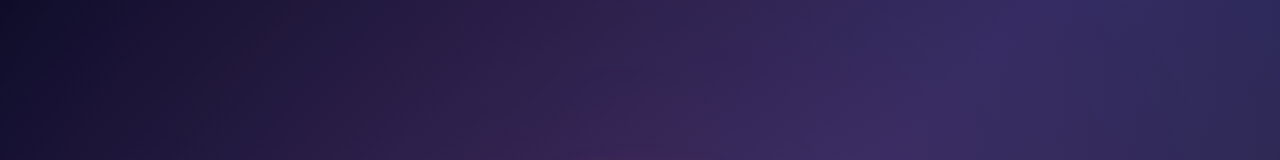
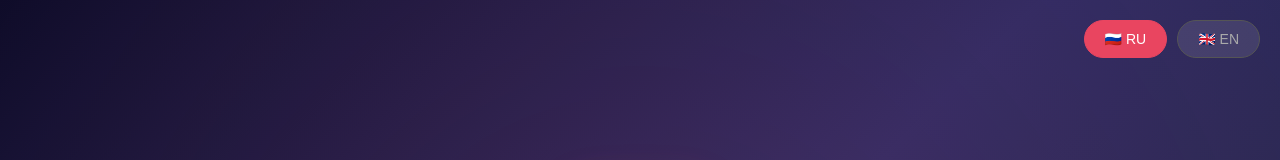
Before and after one commit to nversegames/NVerse-Games, a plain HTML site: page index.html in a window 1280 px wide. Shown: the top 160 px of the page. Drawn offline with Linux system fonts and the light colour scheme.

Commit message:
Update index.html

```diff
--- a/index.html
+++ b/index.html
@@ -1,5 +1,5 @@
 <!DOCTYPE html>
-<html>
+<html lang="ru">
 <head>
   <meta charset="UTF-8">
   <meta name="viewport" content="width=device-width, initial-scale=1.0">
@@ -42,6 +42,33 @@
       text-align: center;
       z-index: 1;
       padding: 40px;
+    }
+
+    .lang-switch {
+      position: absolute;
+      top: 20px;
+      right: 20px;
+      z-index: 10;
+      display: flex;
+      gap: 10px;
+    }
+
+    .lang-btn {
+      padding: 10px 20px;
+      background: rgba(255,255,255,0.1);
+      color: #aaa;
+      border: 1px solid #555;
+      border-radius: 25px;
+      cursor: pointer;
+      font-size: 14px;
+      transition: all 0.3s;
+      text-decoration: none;
+    }
+
+    .lang-btn:hover, .lang-btn.active {
+      background: #e94560;
+      color: white;
+      border-color: #e94560;
     }
 
     .logo {
@@ -114,6 +141,11 @@
   </style>
 </head>
 <body>
+  <div class="lang-switch">
+    <a href="index.html" class="lang-btn active">🇷🇺 RU</a>
+    <a href="index-en.html" class="lang-btn">🇬🇧 EN</a>
+  </div>
+
   <div class="container">
     <div class="logo">
       <img src="https://raw.githubusercontent.com/nversegames/NVerse-Games/main/NVerseGamesLogo.jpg" alt="NVerse Games Logo">
```
